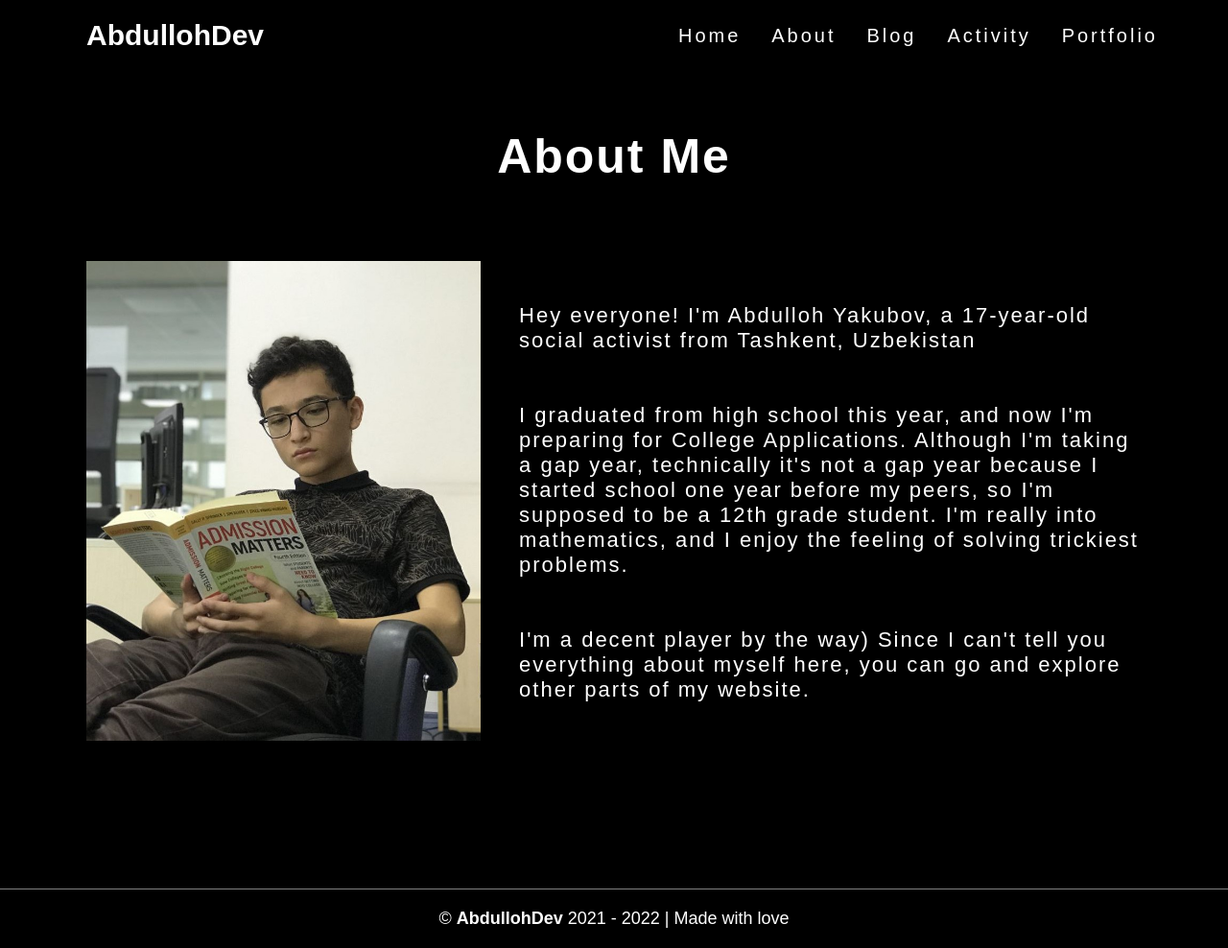
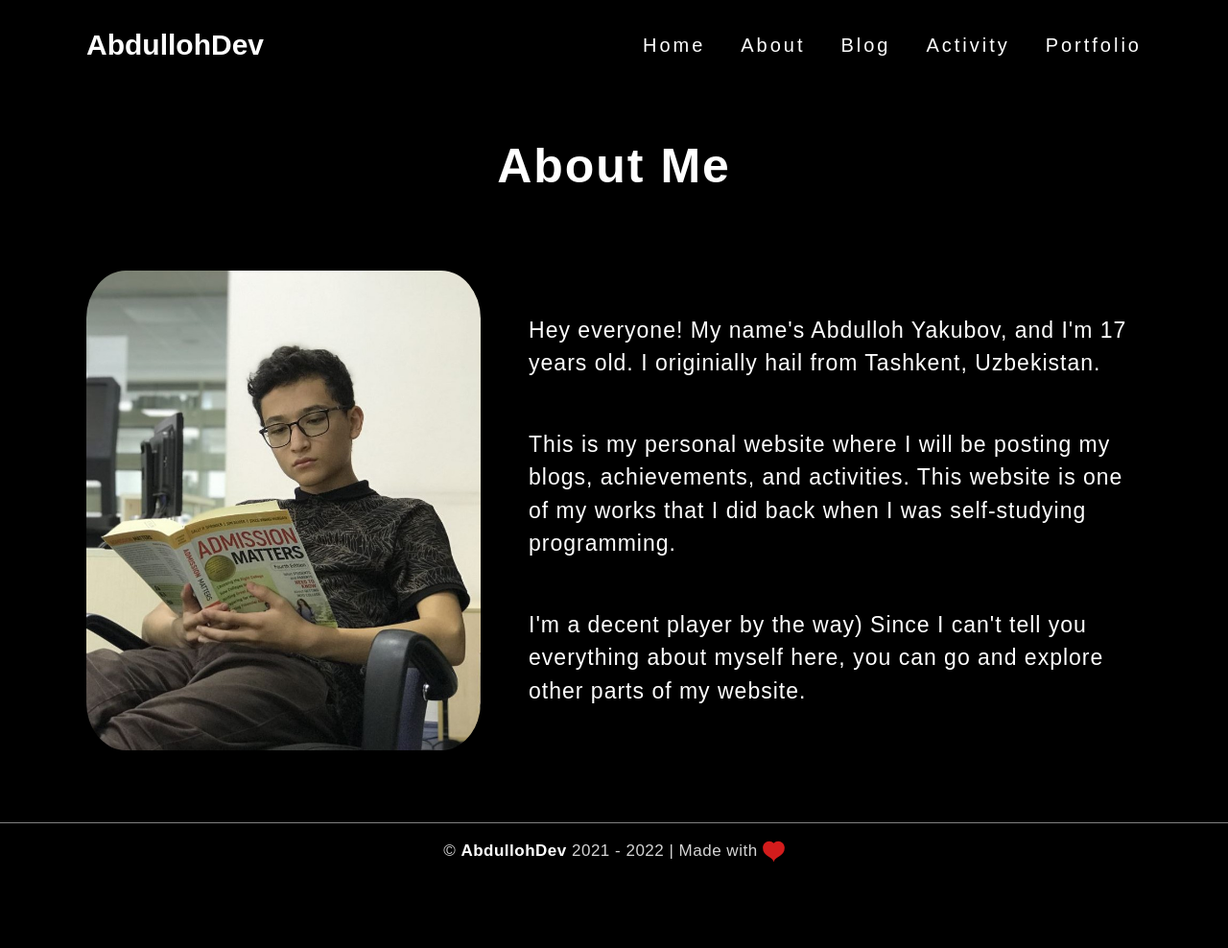
Before and after one commit to AbdullohYakubov/My-website, a plain HTML site: page about.html in a window 1280 px wide. Shown: the whole page at 96% size. After the commit the page ends 914 px from the top, so only its background shows below. Drawn offline with Linux system fonts and the light colour scheme.

Commit message:
css changes

```diff
--- a/about.html
+++ b/about.html
@@ -8,9 +8,8 @@
     <link rel="stylesheet" href="./css/about.css">
 </head>
 <body>
-    <header>
-        <div>
-            <nav class="navbar container">
+    <header class="container">
+        <nav class="navbar">
                 <a class="logo" href="./index.html">AbdullohDev</a>
 
                 <ul class="nav">
@@ -20,40 +19,28 @@
                     <li class="nav-item"><a class="nav-link" href="./activity.html">Activity</a></li>
                     <li class="nav-item"><a class="nav-link" href="./portfolio.html">Portfolio</a></li>
                 </ul>
-            </nav>
-        </div>
+         </nav>
     </header>
-
     <main class="container">
-        <section1>
-            <h3>
-                About Me
-            </h3>
-
-            <div class="main">
-                <div>
-                    <img class="image" src="./images/photo_2022-05-13_17-21-59..jpg" height="500px">
-                </div>
-
-                <div class="info-section">
-                    <p> Hey everyone! I'm Abdulloh Yakubov, a 17-year-old social activist from Tashkent, Uzbekistan
-                        <br> <br> <br> I graduated from high school this year, and now I'm preparing for College Applications.
-                        Although I'm taking a gap year, technically it's not a gap year because I started school
-                        one year before my peers, so I'm supposed to be a 12th grade student. I'm really into
-                        mathematics, and I enjoy the feeling of solving trickiest problems.
-                        <br> <br> <br> I'm a decent player by the way) Since I can't tell you everything about myself here,
-                         you can go and explore other parts of my website.
-                    </p>
-                </div>
-            </div>
-        </section1>
+        <h1> About Me <h1>
+        <section class="info">
+            <img class="image" src="./images/photo_2022-05-13_17-21-59..jpg" height="500px">
+            <section1 class="info-section">
+                <p> Hey everyone! My name's Abdulloh Yakubov, and I'm 17 years old. I originially hail from Tashkent, Uzbekistan. </p>
+                <p class="p1" > This is my personal website where I will be posting my blogs, achievements, and activities. This website is one of my works that I did back when I was self-studying programming. </p>
+                <p class="p1"> I'm a decent player by the way) Since I can't tell you everything about myself here,
+                    you can go and explore other parts of my website. </p>
+            </section1>
+        </section>
     </main>
-
-    <div class="footer">
-        <footer>
-            <p class="footer-text"> © <a class="name" href="./index.html"> <strong> AbdullohDev </strong>
-            </a> 2021 - 2022 | Made with love </p>
-        </footer>
-    </div>
+    <footer>
+        <section class="footer">
+            <p class="footer-text"> © <a class="name" href="./index.html"> AbdullohDev </a> 2021 - 2022 | Made with <svg class="heartlogo" xmlns="http://www.w3.org/2000/svg" xmlns:xlink="http://www.w3.org/1999/xlink" version="1.1" width="23" height="23" viewBox="0 0 256 256" xml:space="preserve">
+                <g style="stroke: none; stroke-width: 0; stroke-dasharray: none; stroke-linecap: butt; stroke-linejoin: miter; stroke-miterlimit: 10; fill: none; fill-rule: nonzero; opacity: 1;" transform="translate(1.4065934065934016 1.4065934065934016) scale(2.81 2.81)" >
+                    <path d="M 45 10.715 c 4.77 -4.857 11.36 -7.861 18.64 -7.861 C 78.198 2.854 90 14.87 90 29.694 c 0 35.292 -36.812 34.15 -45 57.453 C 36.812 63.843 0 64.986 0 29.694 C 0 14.87 11.802 2.854 26.36 2.854 C 33.64 2.854 40.23 5.858 45 10.715 z" style="stroke: none; stroke-width: 1; stroke-dasharray: none; stroke-linecap: butt; stroke-linejoin: miter; stroke-miterlimit: 10; fill: rgb(211,28,28); fill-rule: nonzero; opacity: 1;" transform=" matrix(1 0 0 1 0 0) " stroke-linecap="round" />
+                </g>
+            </svg> </p>
+        </section>
+    </footer>
 </body>
 </html>
--- a/css/about.css
+++ b/css/about.css
@@ -2,6 +2,18 @@
     margin: 0;
     padding: 0;
     box-sizing: border-box;
+}
+
+::selection{
+    color: #03e9f4;
+}
+
+::-webkit-scrollbar{
+    width: 3px;
+}
+
+::-webkit-scrollbar-thumb{
+    background-color: #03e9f4;
 }
 
 body{
@@ -20,7 +32,8 @@ body{
     justify-content: space-between;
     display: flex;
     align-items: center;
-    margin-top: 20px;
+    margin-top: 30px;
+    position: relative;
 }
 
 .logo{
@@ -29,26 +42,25 @@ body{
     font-size: 30px;
     text-decoration: none;
     font-weight: bolder;
-    transition: 0.5s ease-in-out;
+    transition: 0.2s ease-in-out;
 }
 
 .logo:hover{
-    color: aqua;
+    color: #03e9f4;
 }
 
 .nav{
     justify-content: space-between;
     display: flex;
     align-items: center;
-    width: 500px;
+    width: 520px;
     font-size: 20px;
     letter-spacing: 3px;
-    margin-right: -17px !important;
 }
 
 .nav-item{
     list-style: none;
-    transition: 0.5s ease-in-out;
+    transition: 0.2s ease-in-out;
 }
 
 .nav-item:hover{
@@ -58,46 +70,51 @@ body{
 .nav-link{
     color: white;
     text-decoration: none;
-    margin: 0;
-    transition: 0.5s ease-in-out ;
+    transition: 0.2s ease-in-out ;
 }
 
 .nav-link:hover{
-    color: aqua;
+    color: #03e9f4;
 }
 
-h3{
+h1{
     color: white;
     font-size: 50px;
     text-align: center;
-    padding: 80px;
+    padding-top: 80px;
     letter-spacing: 2px;
-    transition: 0.3s ease-in-out;
 }
 
-h3:hover{
-    color: aqua;
-    cursor: pointer;
-}
-
-.main{
+.info{
+    justify-content: space-between;
     display: flex;
-    justify-content: space-evenly;
     align-items: center;
-    padding-bottom: 150px;
+    padding-bottom: 75px;
 }
 
 .info-section{
-    font-size: 22px;
+    font-size: 23px;
     color: white;
-    letter-spacing: 2px;
+    letter-spacing: 1px;
     font-weight: lighter;
-    padding-left: 40px;
+    padding-left: 50px;
+    line-height: 1.5em;
+    text-align: left;
+}
+
+.p1{
+    padding-top: 50px;
+}
+
+.image{
+    user-select: none;
+    border-radius: 10%;
 }
 
 .footer{
     text-align: center;
-    border-top: 0.1px;
+    align-items: center;
+    border-top: 1px;
     border-color: grey;
     border-style: solid;
     border-bottom: hidden;
@@ -106,20 +123,25 @@ h3:hover{
 }
 
 .footer-text{
-    font-size: 18px;
-    color: white;
-    text-decoration: none;
-    padding-bottom: 20px;
-    padding-top: 20px;
+    font-size: 17px;
+    color: rgb(212, 212, 212);
+    padding-bottom: 17px;
+    padding-top: 11px;
+    letter-spacing: 0.5px;
 }
 
 .name{
     text-decoration: none;
     color: white;
     font-weight: bolder;
-    transition: 0.3s ease-in-out;
+    transition: 0.2s ease-in-out;
 }
 
 .name:hover{
-    color: aqua;
+    color: #03e9f4;
 }
+
+.heartlogo{
+    position: relative;
+    top: 7px;
+}
--- a/css/activity.css
+++ b/css/activity.css
@@ -2,6 +2,10 @@
     margin: 0;
     padding: 0;
     box-sizing: border-box;
+}
+
+::selection{
+    color: #03e9f4;
 }
 
 body{
@@ -20,7 +24,8 @@ body{
     justify-content: space-between;
     display: flex;
     align-items: center;
-    margin-top: 20px;
+    margin-top: 30px;
+    position: relative;
 }
 
 .logo{
@@ -29,25 +34,25 @@ body{
     font-size: 30px;
     text-decoration: none;
     font-weight: bolder;
-    transition: 0.5s ease-in-out;
+    transition: 0.2s ease-in-out;
 }
 
 .logo:hover{
-    color: aqua;
+    color:#03e9f4;
 }
 
 .nav{
     justify-content: space-between;
     display: flex;
     align-items: center;
-    width: 500px;
+    width: 520px;
     font-size: 20px;
     letter-spacing: 3px;
 }
 
 .nav-item{
     list-style: none;
-    transition: 0.5s ease-in-out;
+    transition: 0.2s ease-in-out;
 }
 
 .nav-item:hover{
@@ -57,10 +62,9 @@ body{
 .nav-link{
     color: white;
     text-decoration: none;
-    margin: 0;
-    transition: 0.5s ease-in-out ;
+    transition: 0.2s ease-in-out ;
 }
 
 .nav-link:hover{
-    color: aqua;
+    color: #03e9f4;
 }
--- a/css/blog.css
+++ b/css/blog.css
@@ -2,6 +2,10 @@
     margin: 0;
     padding: 0;
     box-sizing: border-box;
+}
+
+::selection{
+    color: #03e9f4;
 }
 
 body{
@@ -20,7 +24,8 @@ body{
     justify-content: space-between;
     display: flex;
     align-items: center;
-    margin-top: 20px;
+    margin-top: 30px;
+    position: relative;
 }
 
 .logo{
@@ -29,66 +34,53 @@ body{
     font-size: 30px;
     text-decoration: none;
     font-weight: bolder;
+    transition: 0.2s ease-in-out;
 }
 
 .logo:hover{
-    color: aqua;
-    transition: 0.5s ease-in-out;
+    color:#03e9f4;
 }
 
 .nav{
     justify-content: space-between;
     display: flex;
     align-items: center;
-    width: 500px;
+    width: 520px;
     font-size: 20px;
     letter-spacing: 3px;
 }
 
 .nav-item{
     list-style: none;
+    transition: 0.2s ease-in-out;
 }
 
 .nav-item:hover{
     transform: scale(1.2);
-    transition: 0.5s ease-in-out;
 }
 
 .nav-link{
     color: white;
     text-decoration: none;
-    margin: 0;
+    transition: 0.2s ease-in-out ;
 }
 
 .nav-link:hover{
-    color: aqua;
-    transition: 0.5s ease-in-out ;
+    color: #03e9f4;
 }
 
 h4{
     color: white;
     font-size: 50px;
     text-align: center;
-    padding: 80px;
+    padding-top: 80px;
     letter-spacing: 2px;
-    transition: 0.5s ease-in-out;
-}
-
-h4:hover{
-    color: aqua;
-    cursor: pointer;
 }
 
 h5{
     color: white;
     font-size: 30px;
     text-align: center;
-    padding: 80px;
-    letter-spacing: 2px;
-    transition: 0.5s ease-in-out;
+    letter-spacing: 1px;
+    padding-top: 30px;
 }
-
-h5:hover{
-    color: aqua;
-    cursor: pointer;
-}
--- a/css/main.css
+++ b/css/main.css
@@ -4,23 +4,27 @@
     box-sizing: border-box;
 }
 
+::selection{
+    color: #03e9f4;
+}
+
 body{
     background-color: black;
     font-family: Arial, Helvetica, sans-serif;
-    margin: 0px;
 }
 
 .container{
     box-sizing: border-box;
     margin: 0 90px;
-    max-width: 1400px;
+    max-width: 1700px;
 }
 
 .navbar{
     justify-content: space-between;
     display: flex;
     align-items: center;
-    margin-top: 20px;
+    margin-top: 30px;
+    position: relative;
 }
 
 .logo{
@@ -29,25 +33,25 @@ body{
     font-size: 30px;
     text-decoration: none;
     font-weight: bolder;
-    transition: 0.5s ease-in-out;
+    transition: 0.2s ease-in-out;
 }
 
 .logo:hover{
-    color: aqua;
+    color:#03e9f4;
 }
 
 .nav{
     justify-content: space-between;
     display: flex;
     align-items: center;
-    width: 500px;
+    width: 520px;
     font-size: 20px;
     letter-spacing: 3px;
 }
 
 .nav-item{
     list-style: none;
-    transition: 0.5s ease-in-out;
+    transition: 0.2s ease-in-out;
 }
 
 .nav-item:hover{
@@ -57,12 +61,11 @@ body{
 .nav-link{
     color: white;
     text-decoration: none;
-    margin: 0;
-    transition: 0.5s ease-in-out ;
+    transition: 0.2s ease-in-out ;
 }
 
 .nav-link:hover{
-    color: aqua;
+    color: #03e9f4;
 }
 
 .intro{
@@ -72,58 +75,61 @@ body{
     margin-top: 80px;
 }
 
-.name-welcome{
-    line-height: 4em;
-}
-
 h1{
     color: white;
-    font-size: 70px;
+    font-size: 80px;
 }
 
 h2{
-    color: grey;
+    color: rgb(131, 131, 131);
     font-size: 20px;
-    line-height: 1.5em;
     font-weight: lighter;
-    letter-spacing: 2px;
+    letter-spacing: 0.5px;
+    padding-top: 20px;
 }
 
-.image{
-    width:500px;
-    margin-right: 30px;
-    border-radius: 100%;
-    margin-right: -3px;
+h3{
+    color: rgb(131, 131, 131);
+    font-size: 20px;
+    line-height: 1.75em;
+    font-weight: lighter;
+    letter-spacing: 0.5px;
 }
 
 .both-buttons{
+    justify-content: space-between;
     display: flex;
     align-items: center;
-    justify-content: space-between;
-    font-weight: lighter;
-    margin-top: 50px;
+    padding-top: 50px;
     width: 600px;
 }
 
-.section1-btns{
+.section2-btns{
     color:white;
     letter-spacing: 5px;
     text-decoration: none;
     align-items: center;
     font-size: 20px;
+    font-weight: lighter;
     text-transform: uppercase;
     padding: 30px 70px;
     background-color:rgb(43, 43, 43);
-    transition: .2s ease-in-out;
+    transition: .3s ease-in-out;
 }
 
-.section1-btns:hover{
+.section2-btns:hover{
     color: black;
-    -webkit-box-reflect: below 2px linear-gradient(transparent, #0007);
+    -webkit-box-reflect: below 5px linear-gradient(transparent, #0007);
 }
+
 .about:hover{
     background-color:rgba(149, 29, 235, 255);
     box-shadow: 0px 0px 50px 0px rgba(149, 29, 235, 255);
+}
+
+.about::selection{
+    color: rgba(149, 29, 235, 255) ;
+    background-color:rgb(43, 43, 43);
 }
 
 .portfolio:hover{
@@ -131,20 +137,30 @@ h2{
     box-shadow: 0px 0px 50px 0px rgba(23, 243, 84, 255);
 }
 
+.portfolio::selection{
+    color: rgba(23, 243, 84, 255);
+    background-color:rgb(43, 43, 43) ;
+}
+
 .social-media{
-    width: 300px;
+    justify-content: space-between;
     display: flex;
     align-items: center;
-    justify-content: space-between;
+    width: 300px;
     margin-top: 80px;
 }
 
 .social-media-logo{
     width: 35px;
-    transition: 0.5s ease-in-out;
+    transition: 0.25s ease-in-out;
 }
 
 .social-media-logo:hover{
     transform: scale(1.3);
-    color: aqua;
+    color: #03e9f4;
 }
+
+.image{
+    width: 500px;
+    border-radius: 100%;
+}
--- a/css/portfolio.css
+++ b/css/portfolio.css
@@ -2,6 +2,10 @@
     margin: 0;
     padding: 0;
     box-sizing: border-box;
+}
+
+::selection{
+    color: #03e9f4;
 }
 
 body{
@@ -20,7 +24,8 @@ body{
     justify-content: space-between;
     display: flex;
     align-items: center;
-    margin-top: 20px;
+    margin-top: 30px;
+    position: relative;
 }
 
 .logo{
@@ -29,25 +34,25 @@ body{
     font-size: 30px;
     text-decoration: none;
     font-weight: bolder;
-    transition: 0.5s ease-in-out;
+    transition: 0.2s ease-in-out;
 }
 
 .logo:hover{
-    color: aqua;
+    color:#03e9f4;
 }
 
 .nav{
     justify-content: space-between;
     display: flex;
     align-items: center;
-    width: 500px;
+    width: 520px;
     font-size: 20px;
     letter-spacing: 3px;
 }
 
 .nav-item{
     list-style: none;
-    transition: 0.5s ease-in-out;
+    transition: 0.2s ease-in-out;
 }
 
 .nav-item:hover{
@@ -57,10 +62,9 @@ body{
 .nav-link{
     color: white;
     text-decoration: none;
-    margin: 0;
-    transition: 0.5s ease-in-out ;
+    transition: 0.2s ease-in-out ;
 }
 
 .nav-link:hover{
-    color: aqua;
+    color: #03e9f4;
 }
```
Also changed, not shown: activity.html (+3 -5 lines), blog.html (+4 -6 lines), index.html (+21 -26 lines), portfolio.html (+3 -5 lines), images/Facebook-f_Logo-Blue-Logo.wine.svg (added), images/facebook.logo.svg (added), images/iconmonstr-facebook-6.svg (added), images/red-heart-11121.svg (added).
